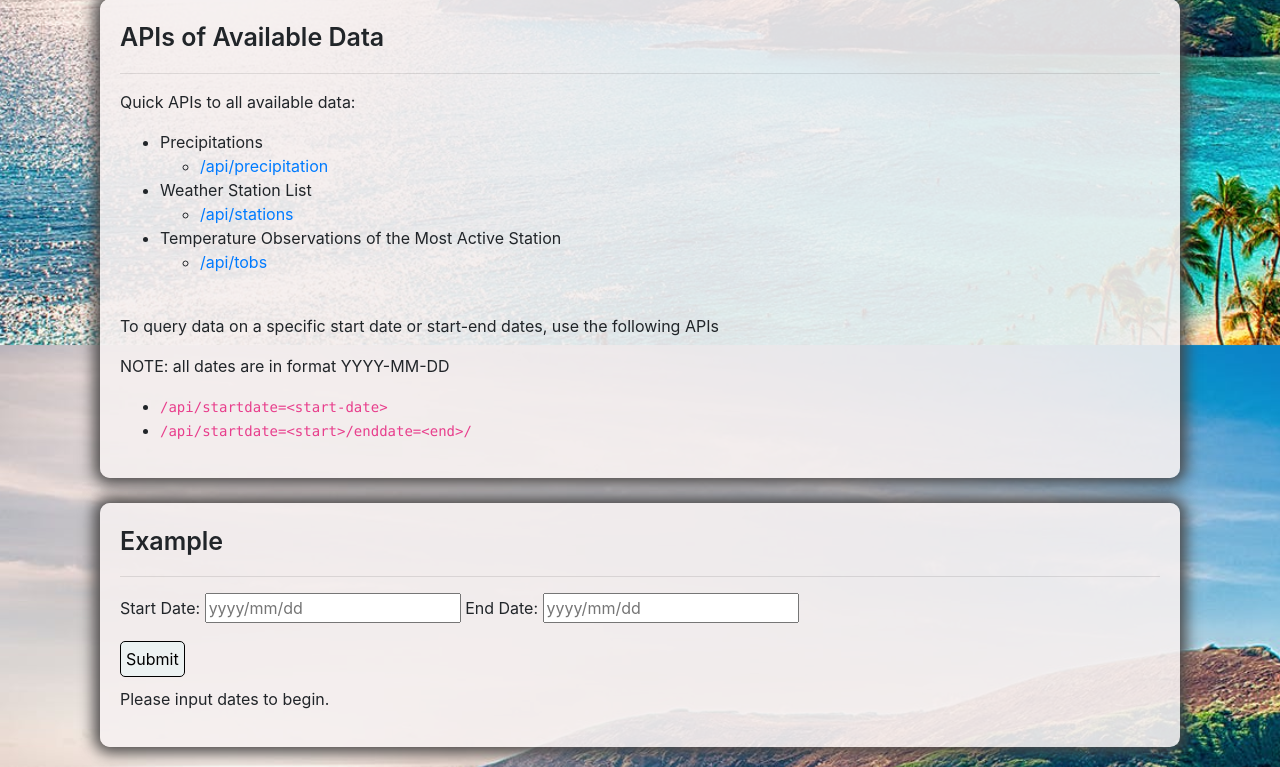
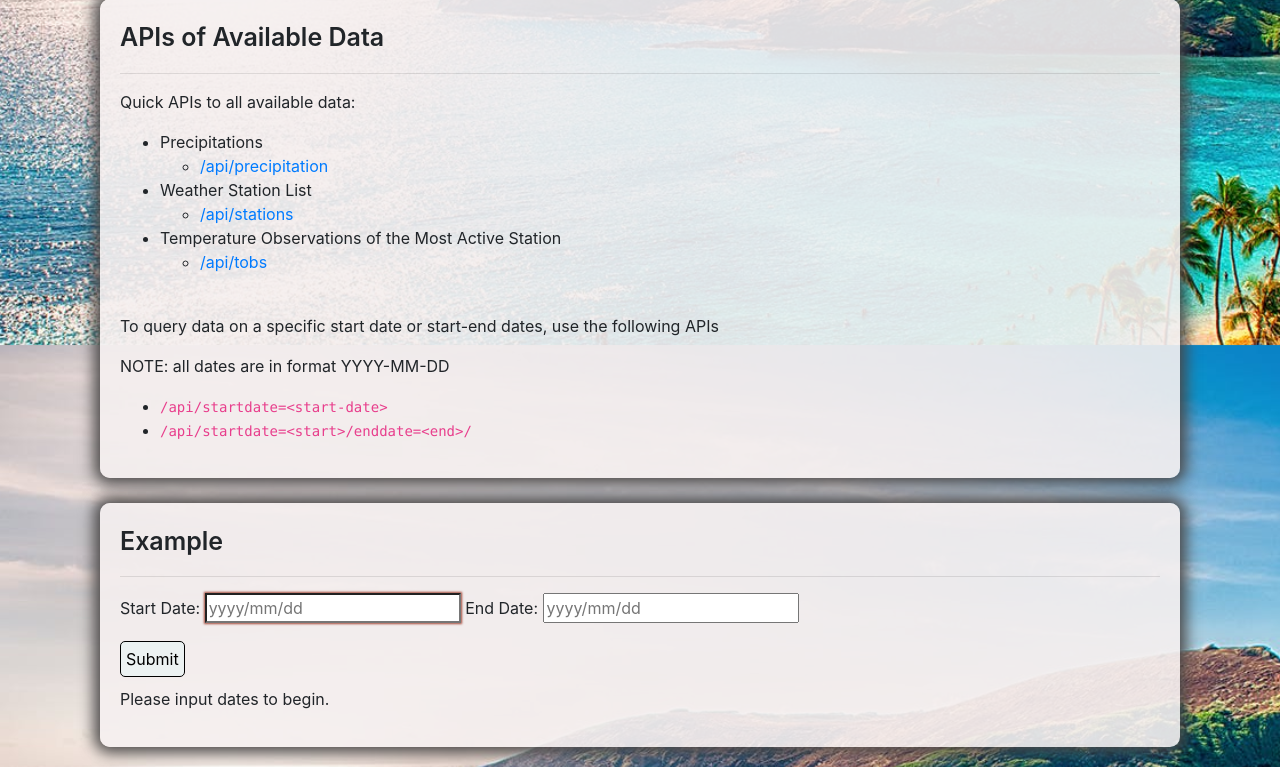
Before and after one commit to HenryNguyenLe/SQLAlchemy_Challenge, a Flask app: page / in a window 1280 px wide, with the pointer over the restyled element. Shown: the part 455-1222 px from the top of the page. Run offline with Flask 2, Linux system fonts and the light colour scheme; some libraries are stand-ins or nearby versions.

Commit message:
writing css

```diff
--- a/static/css/styles.css
+++ b/static/css/styles.css
@@ -34,6 +34,10 @@ body {
     font-weight: 600;
 }
 
+input:hover {
+    box-shadow: 0 0 2px 1px rgba(143, 27, 6, 0.774);
+}
+
 input#btn {
     padding: 5px;
     margin: 10px;
@@ -41,6 +45,12 @@ input#btn {
     border: solid black 1px;
     border-radius: 5px;
     margin-left: 0px;
+}
+
+
+input#btn:hover {
+    background-color: rgba(238, 146, 59, 0.445);
+    box-shadow: 0 0 2px 1px rgba(143, 27, 6, 0.774);
 }
 
 @media only screen and (max-width: 1920px) {
```
